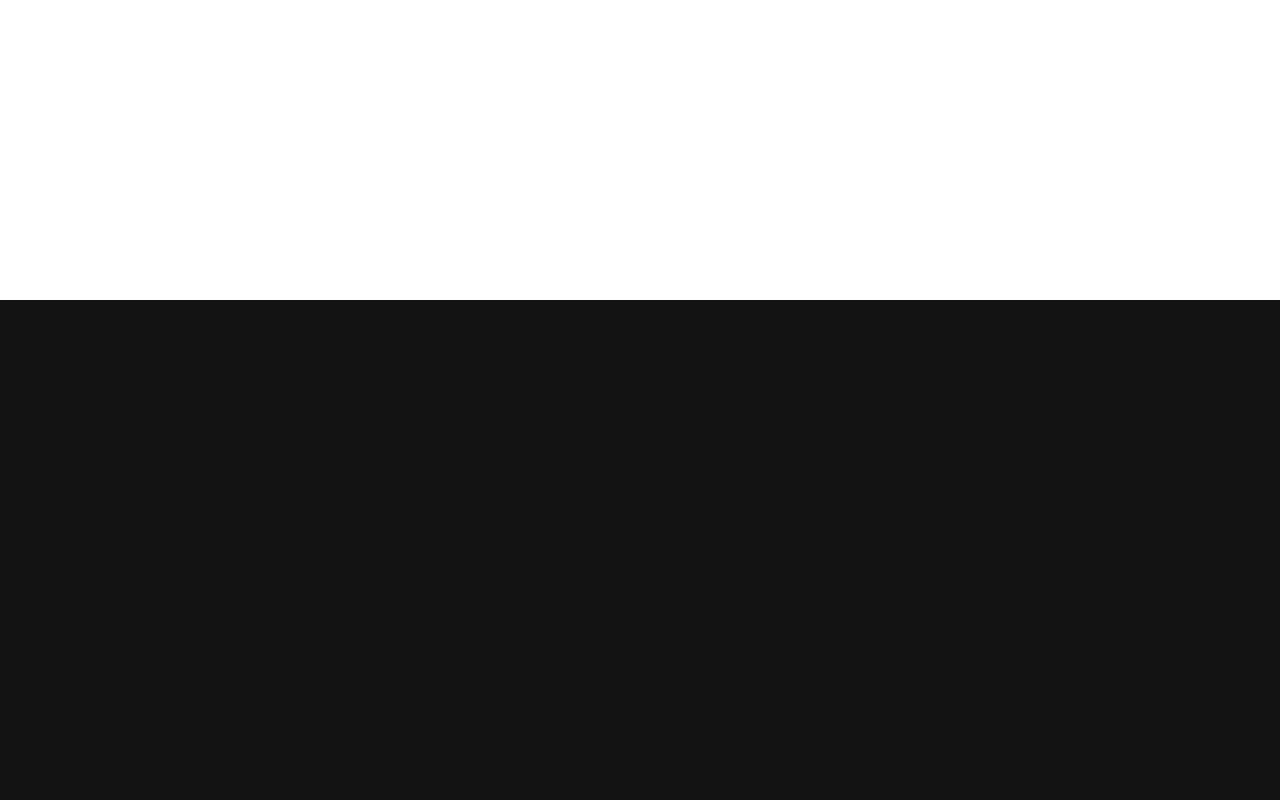
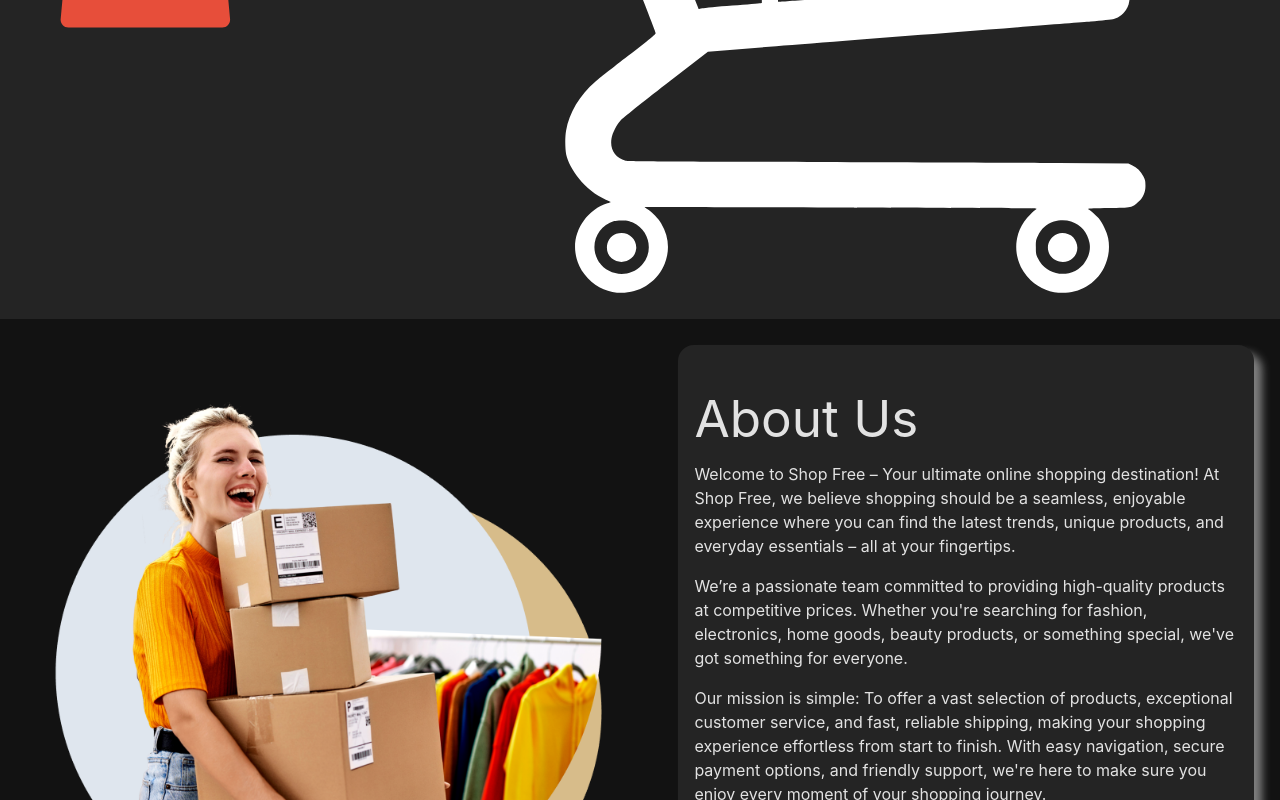
Before and after one commit to DhanaNugraha/Revou-Project-Milestone-2, a Next.js app in the folder module5assignment/: page /aboutus in a window 1280 px wide. Before the commit this address had no page. Shown: the part 500-1300 px from the top of the page. Before the commit the page ends 800 px from the top, so only its background shows below. Built offline with nearby package versions, Linux system fonts and the light colour scheme.

Commit message:
feat: about us page

```diff
--- a/module5assignment/src/components/Footer.tsx
+++ b/module5assignment/src/components/Footer.tsx
@@ -15,7 +15,7 @@ const Footer = () => {
 
             <Link className="footerLinks" href="/shoppingcart">Shopping Cart</Link>
 
-            <Link className="footerLinks" href="/">About Us</Link>
+            <Link className="footerLinks" href="/aboutus">About Us</Link>
         </section>
 
         <section className="footerServicesContainer">
--- a/module5assignment/src/components/ProductListing.tsx
+++ b/module5assignment/src/components/ProductListing.tsx
@@ -5,7 +5,6 @@ const ProductListing = ({ categoryId, searchProduct = false, productDisplayedCou
   const [productFetched, setProductFetched] = useState<any>([]);
 
   let productCount = 0
-
 
   useEffect(() => {
     fetchProduct();
--- /dev/null
+++ b/module5assignment/src/pages/aboutus/index.tsx
@@ -0,0 +1,50 @@
+import { useState} from "react";
+import { useRouter } from "next/router";
+import LoginRegisterForm from "@/components/LoginRegisterForm";
+import NavBar from "@/components/NavBar";
+import Head from "next/head";
+import toast, { Toaster } from 'react-hot-toast';
+import Footer from "@/components/Footer";
+
+const AboutUs = () => {
+
+  return (
+    <>
+      <Head>
+          <meta charSet="UTF-8" />
+          <link rel="icon" type="image/svg+xml" href="/shopping-bag.svg" />
+          <meta name="viewport" content="width=device-width, initial-scale=1.0" />
+          <meta name="description" content="Shop Free About Us page. Discover what Shop Free is all about.." />
+          <meta name="keyword" content="Shop Free, About, About Us, Mission, Background" />
+          <meta name="author" content="Dhana Nugraha" />
+          <title>Shop Free: Sign Up</title>
+      </Head>
+
+      <Toaster />
+      <div className="aboutUsContentContainer">
+        <NavBar />
+
+        <section className="aboutUsContent">
+            <img src="\aboutUs.png" alt="aboutUs" />
+
+            <article className="aboutUsContentDescription">
+                <h1>About Us</h1>
+
+                <p>Welcome to Shop Free – Your ultimate online shopping destination! At Shop Free, we believe shopping should be a seamless, enjoyable experience where you can find the latest trends, unique products, and everyday essentials – all at your fingertips.</p>
+
+                <p>We’re a passionate team committed to providing high-quality products at competitive prices. Whether you're searching for fashion, electronics, home goods, beauty products, or something special, we've got something for everyone.</p>
+
+                <p>Our mission is simple: To offer a vast selection of products, exceptional customer service, and fast, reliable shipping, making your shopping experience effortless from start to finish. With easy navigation, secure payment options, and friendly support, we're here to make sure you enjoy every moment of your shopping journey.</p>
+
+                <p>Join our community of satisfied customers today and discover why Shop Free is the go-to place for all your shopping needs!</p>
+            </article>
+        </section>
+
+        <Footer />
+      </div>
+
+    </>
+  );
+};
+
+export default AboutUs;
--- a/module5assignment/src/styles/globals.css
+++ b/module5assignment/src/styles/globals.css
@@ -387,6 +387,47 @@ h1 {
   border-radius: 4px;
 }
 
+
+/* About Us */
+
+.aboutUsContentContainer {
+  display: flex;
+  flex-flow: column;
+  min-height: 100vh;
+}
+
+.aboutUsContent {
+  display: flex;
+  justify-content: space-between;
+  padding: 2%;
+  flex-grow: 1;
+}
+
+.aboutUsContent > img{
+  max-width: 45vw;
+  /* height: 10em; */
+  object-fit: contain;
+}
+
+.aboutUsContentDescription {
+  max-width: 45vw;
+  display: flex;
+  flex-flow: column;
+  justify-content: center;
+  box-shadow: 0.5rem 0.5rem 0.5rem gray;
+  border-radius: 16px;
+  overflow: hidden;
+  padding: 1em;
+  transition-duration: 100ms;
+  transition-property: transform;
+  background: #242424;
+}
+
+.aboutUsContentDescription > h1, .aboutUsContentDescription > p{
+  padding-bottom: 1rem;
+}
+
+
 /*
 @media screen and (max-width: 479px) {
   .shopLogoContainer > h1 {
@@ -419,6 +460,17 @@ h1 {
     margin-left: 2%;
     margin-right: 2%;
   }
+  .aboutUsContent {
+    flex-flow: column;
+    align-items: center;
+  }
+  .aboutUsContent > img{
+    padding-bottom: 1rem;
+    max-width: 90%;
+  }
+  .aboutUsContentDescription{
+    max-width: 90%;
+  }
 }
 
 @media screen and (max-width: 600px) {
```
Also changed, not shown: module5assignment/public/aboutUs.png (added).
